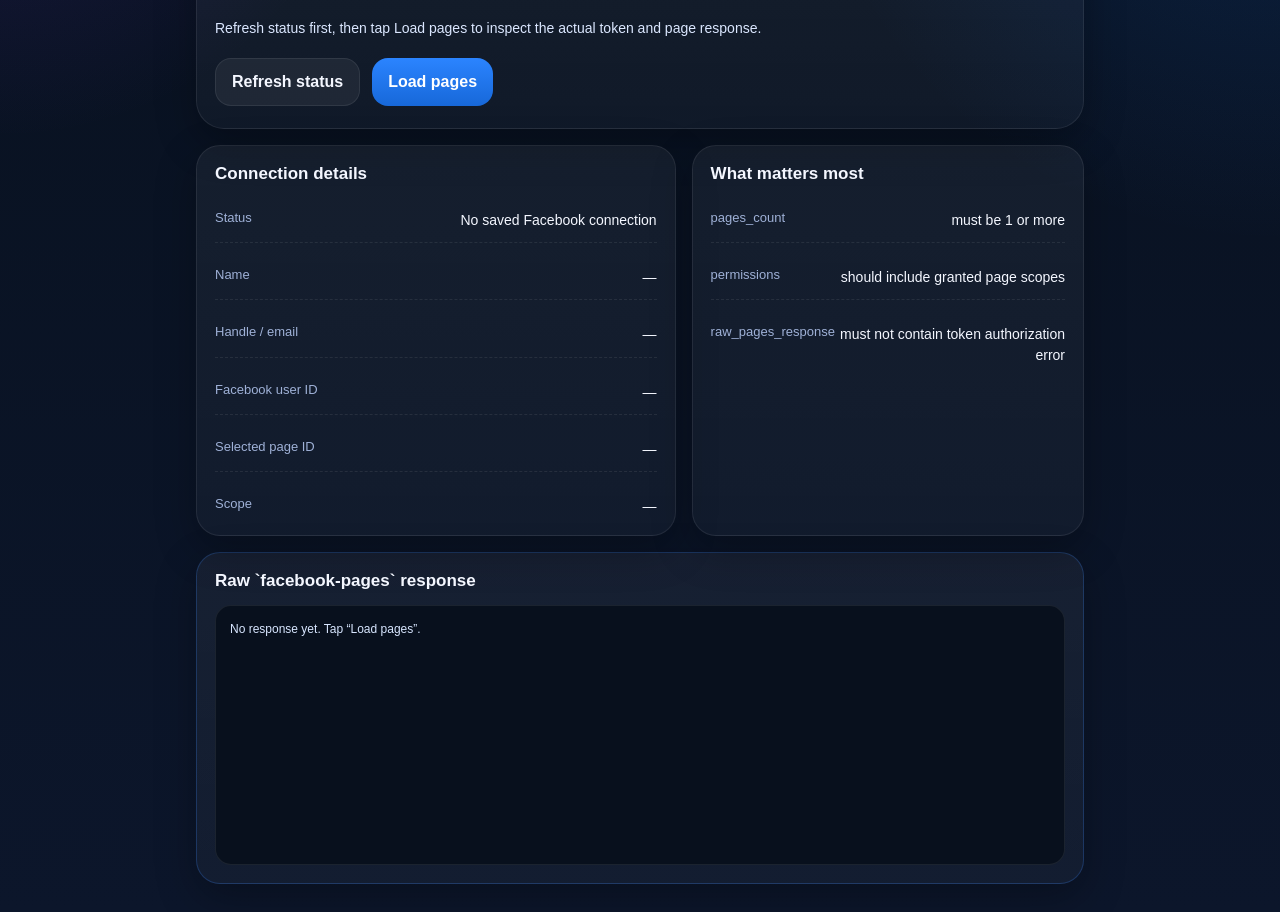
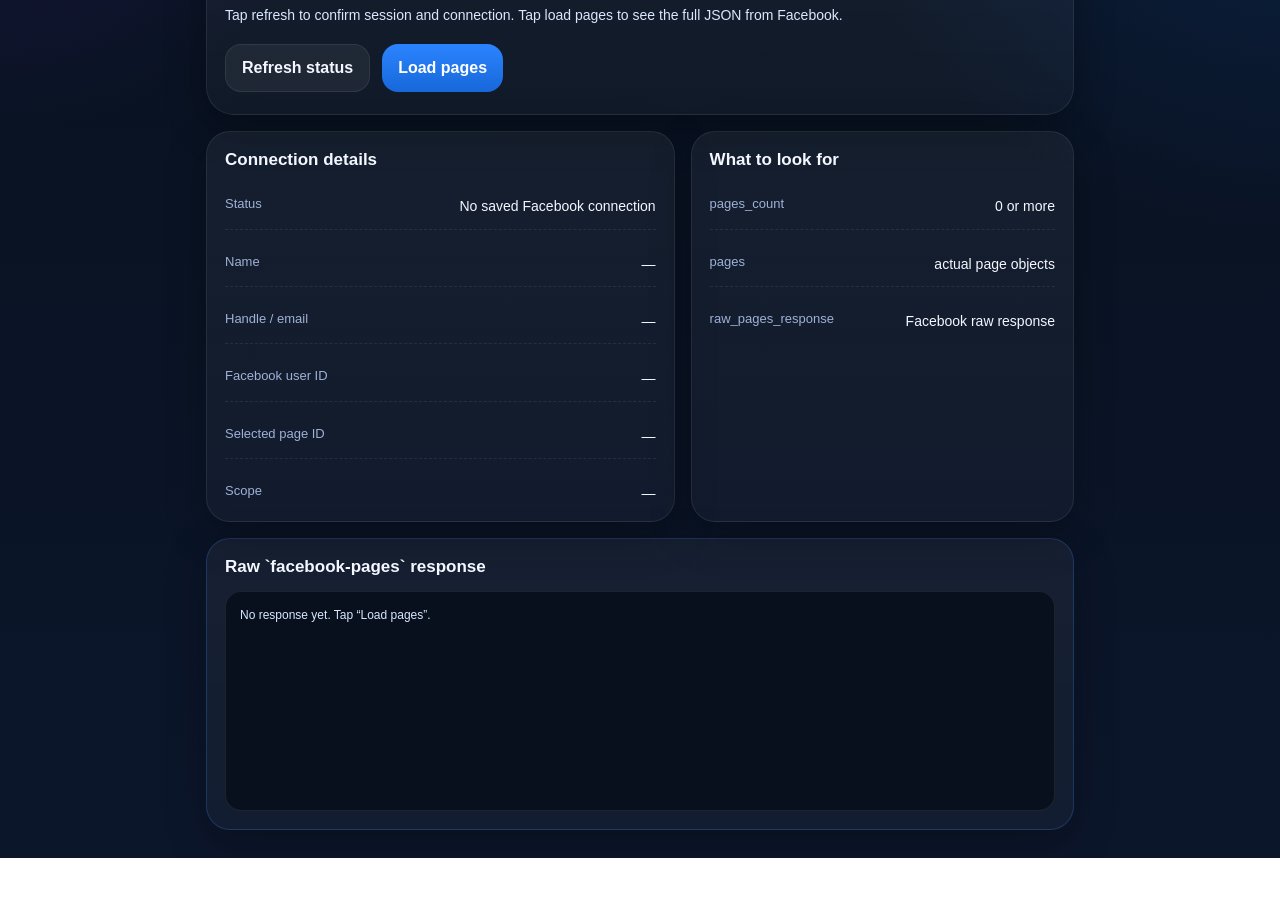
Before and after one commit to chukwudalujustice0-collab/View, a website: page facebook-connect.html in a window 1280 px wide. Shown: the part 240-1152 px from the top of the page. After the commit the page ends 1098 px from the top, so only its background shows below. Drawn offline with nearby package versions, Linux system fonts and the light colour scheme.

Commit message:
Update facebook-connect.html

```diff
--- a/facebook-connect.html
+++ b/facebook-connect.html
@@ -35,7 +35,7 @@
     }
 
     .page{
-      max-width:920px;
+      max-width:900px;
       margin:0 auto;
       padding:calc(18px + var(--safe-top)) 16px calc(28px + var(--safe-bottom));
     }
@@ -255,8 +255,8 @@
       border:1px solid rgba(255,255,255,.08);
       border-radius:16px;
       padding:14px;
-      min-height:260px;
-      max-height:560px;
+      min-height:220px;
+      max-height:480px;
       overflow:auto;
       white-space:pre-wrap;
       word-break:break-word;
@@ -299,14 +299,14 @@
           <div class="brand-icon">f</div>
           <div class="brand-text">
             <h2>Facebook pages diagnosis</h2>
-            <p>This temporary page shows the exact `facebook-pages` response, including permissions and raw Facebook page data.</p>
+            <p>This temporary page shows the exact response from your `facebook-pages` function.</p>
           </div>
         </div>
         <div id="statusChip" class="chip disconnected">Unknown</div>
       </div>
 
       <p class="hero-copy">
-        Refresh status first, then tap Load pages to inspect the actual token and page response.
+        Tap refresh to confirm session and connection. Tap load pages to see the full JSON from Facebook.
       </p>
 
       <div class="actions">
@@ -336,11 +336,11 @@
       </div>
 
       <div class="card">
-        <h3>What matters most</h3>
+        <h3>What to look for</h3>
         <div class="rows">
-          <div class="row"><div class="label">pages_count</div><div class="value">must be 1 or more</div></div>
-          <div class="row"><div class="label">permissions</div><div class="value">should include granted page scopes</div></div>
-          <div class="row"><div class="label">raw_pages_response</div><div class="value">must not contain token authorization error</div></div>
+          <div class="row"><div class="label">pages_count</div><div class="value">0 or more</div></div>
+          <div class="row"><div class="label">pages</div><div class="value">actual page objects</div></div>
+          <div class="row"><div class="label">raw_pages_response</div><div class="value">Facebook raw response</div></div>
         </div>
       </div>
     </section>
```
